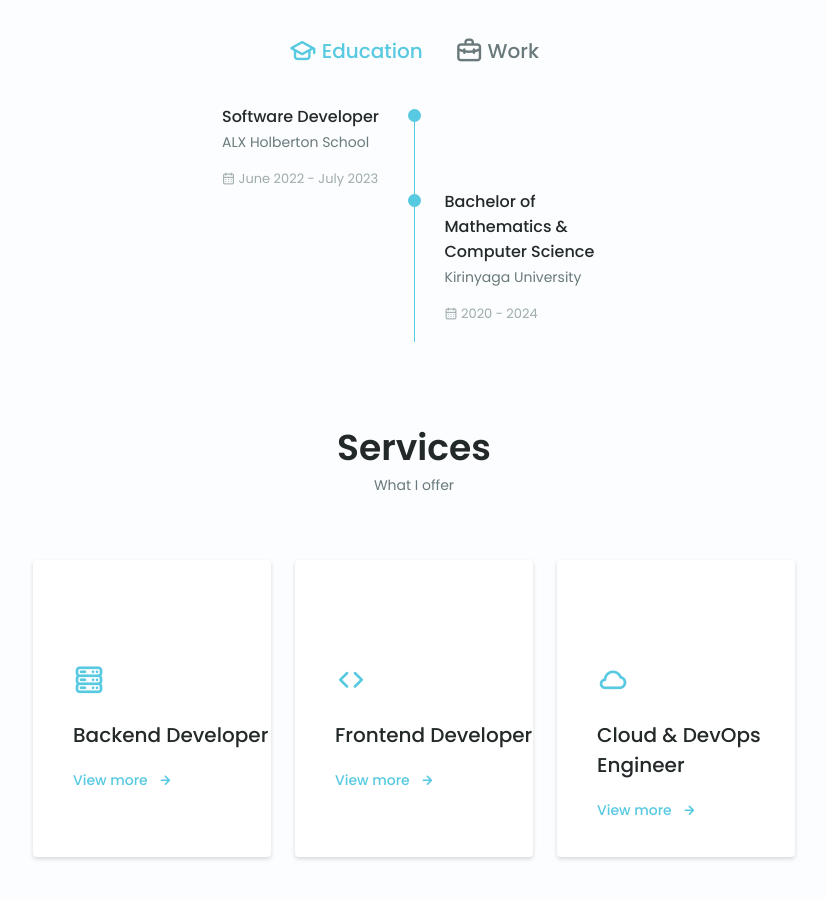
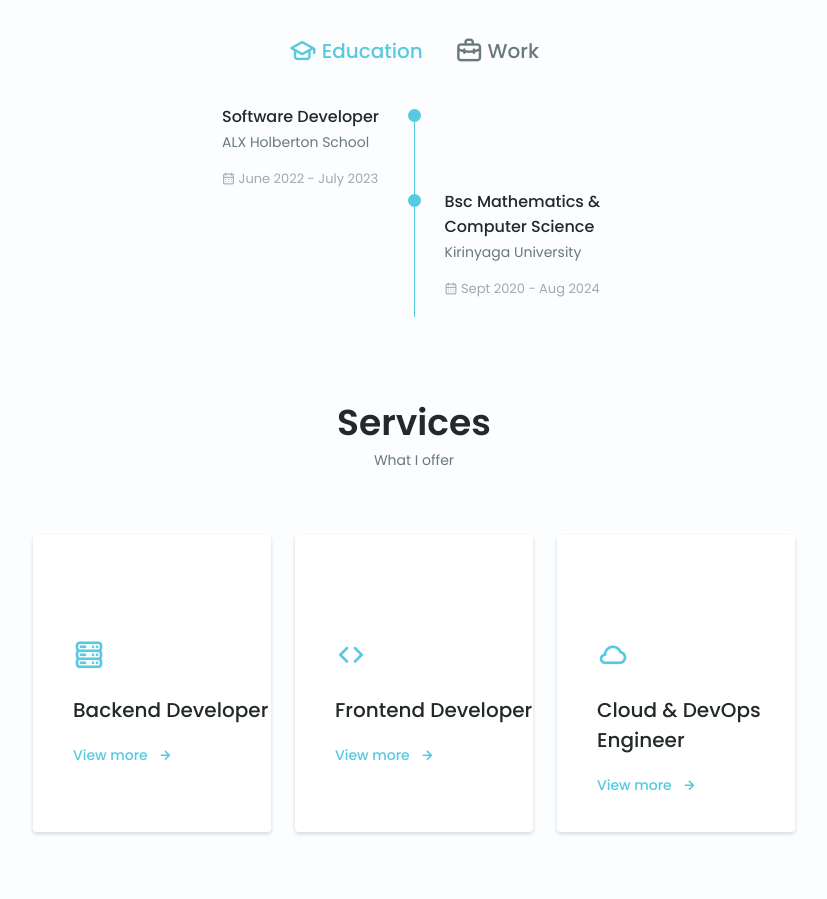
Before and after one commit to MuneneCalvin/Final-Portfolio-Website, a plain HTML site: page index.html in a window 1280 px wide. Shown: the part 2850-3749 px from the top of the page, without its empty margins (226-1053 px from the left). Drawn offline with nearby package versions, Linux system fonts and the light colour scheme.

Commit message:
fix: update degree title and graduation dates in qualifications section

```diff
--- a/index.html
+++ b/index.html
@@ -444,11 +444,11 @@
                                     <span class="qualification__line"></span>
                                 </div>
                                 <div>
-                                    <h3 class="qualification__title">Bachelor of Mathematics & Computer Science</h3>
+                                    <h3 class="qualification__title">Bsc Mathematics & Computer Science</h3>
                                     <span class="qualification__subtitle">Kirinyaga University</span>
                                     <div class="qualification__calendar">
                                         <i class="uil uil-calendar-alt"></i>
-                                        2020 - 2024
+                                        Sept 2020 - Aug 2024
                                     </div>
                                 </div>
                             </div>
```
